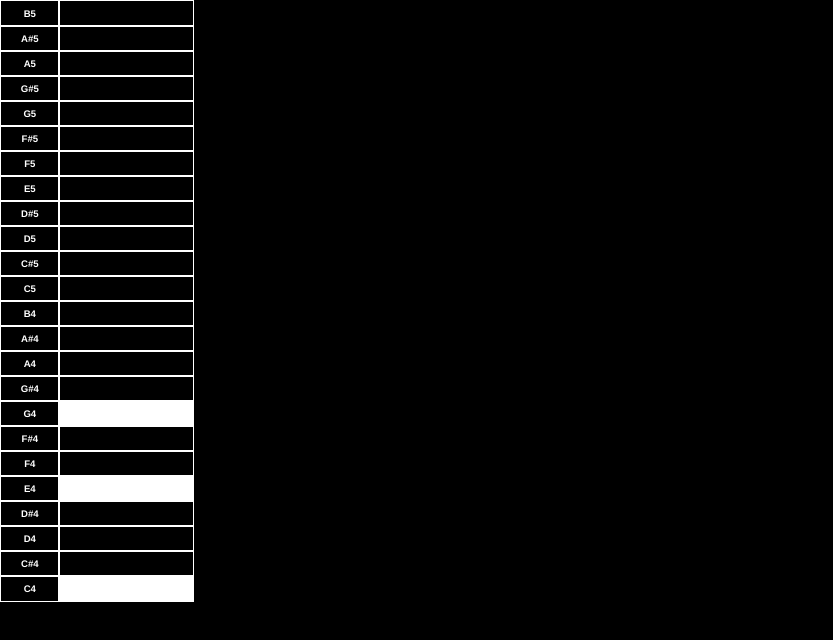
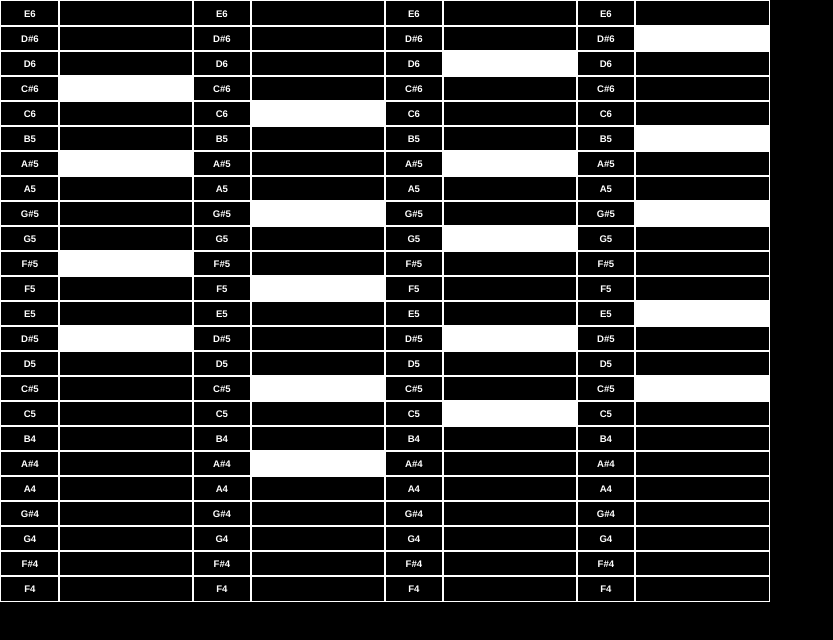
Before and after one commit to ryana0/chords, a plain HTML site: page index.html in a window 1280 px wide. Shown: the whole page, without its empty margins (0-833 px from the left). Drawn offline with Linux system fonts and the light colour scheme.

Commit message:
did some chordd stuf

```diff
--- a/index.html
+++ b/index.html
@@ -5,12 +5,12 @@
     <meta name="viewport" content="width=device-width, initial-scale=1.0">
     <title>Chords</title>
     <link rel="stylesheet" href="style.css">
-    <script src="main.js"></script>
+    <script defer src="main.js"></script>
 </head>
 <body>
     <main id="main">
         <div id="chords">
-            <div class="chord">
+            <!-- <div class="chord">
                 <h1 class="noteName"><span>B5</span></h1>
                 <div class="note"></div>
                 <h1 class="noteName"><span>A#5</span></h1>
@@ -59,7 +59,7 @@
                 <div class="note"></div>
                 <h1 class="noteName"><span>C4</span></h1>
                 <div class="note on"></div>
-            </div>
+            </div> -->
         </div>
     </main>
 </body>
--- a/main.js
+++ b/main.js
@@ -1,9 +1,11 @@
-const semitones = ['c', 'c#','d', 'd#', 'e', 'f', 'f#', 'g', 'g#', 'a', 'a#', 'b']
+const semitones = ['C', 'C#','D', 'D#', 'E', 'F', 'F#', 'G', 'G#', 'A', 'A#', 'B']
 const majInt = [0, 4, 7, 11, 14, 17, 21]
 const minInt = [0, 3, 7, 10, 14, 17, 21]
 
 const minScale = [0,2,1,2,2,1,2,2]
 const majScale = [0,2,2,1,2,2,1,2]
+
+
 
 function randomNote() {
     const rand = Math.floor(Math.random() * 12)
@@ -12,15 +14,16 @@ function randomNote() {
 
 function chordProgression(bars) {
     progression = []
-    for (i = 0, i < bars; i++;) {
-        num = Math.floor(Math.random() * 8)
-        if(progression.indexOf(num)) {
-            // left off trying to make the rng not make the same numbers in the same progression
-        }
+    const randThing = [6,5,4,3,2,1]
+    for (let i = 0; i < bars; i++) {
+        num = Math.floor(Math.random() * randThing.length)
+        progression.push(randThing[num])
+        randThing.splice(num, 1)
     }
     return progression
 }
 
+const chords = document.getElementById('chords')
 class chord {
     constructor(root, interval, type, max, scaleType) {
         this.root = root
@@ -47,11 +50,63 @@ class chord {
     }
 
     generate() {
+        const chord = document.createElement('div')
+        chord.classList.add('chord')
 
+        const notes = []
+
+        for(let i = 0; i < 24; i++) {
+           let octave = 4
+           let realNoteName = ''
+           const newIterator = i + this.root
+            if(newIterator <= 11) {
+                realNoteName = semitones[i + this.root] + octave
+            } else if (newIterator > 11 && newIterator <= 23) {
+                const newOctave = octave + 1
+                realNoteName = semitones[i-12 + this.root] + newOctave.toString()
+                console.log(i-12 + this.root)
+            } else if (newIterator > 23 && newIterator < 36) {
+                const newOctave = octave + 2
+                realNoteName = semitones[i-24 + this.root] + newOctave.toString()
+            }
+            notes.push(realNoteName)
+            console.log(realNoteName, newIterator, i-12 + this.root)
+        }
+
+        notes.reverse()
+
+        notes.forEach((noteInQuestion) => {
+
+            const noteName = document.createElement('h1')
+            noteName.classList.add('noteName')
+            const noteNameSpan = document.createElement('span')
+            noteName.appendChild(noteNameSpan)
+
+            noteNameSpan.textContent = noteInQuestion
+
+            chord.appendChild(noteName)
+
+            // const newNotes = notes
+            // // newNotes.reverse()
+
+            const note = document.createElement('div')
+            note.classList.add('note')
+
+            const allChordNotes = this.chord[0].concat(this.chord[1])
+            for (let i = 0; i < allChordNotes.length; i++) {
+                if ((Math.abs(notes.indexOf(noteInQuestion) - 23)) == allChordNotes[i]) {
+                    note.classList.add('on')
+                }
+            }
+
+            chord.appendChild(note)
+        })
+        chords.appendChild(chord)
     }
 }
 
-const dprogression = chordProgression(4)
-for (i = 0; i < 4; i++) {
-    console.log(new chord(3, dprogression[i], minInt, 5, majScale))
+const newChords = chordProgression(4)
+
+for(let i = 0; i < 4; i++) {
+    new chord(5, newChords[i], minInt, 5, minScale).generate()
 }
```
